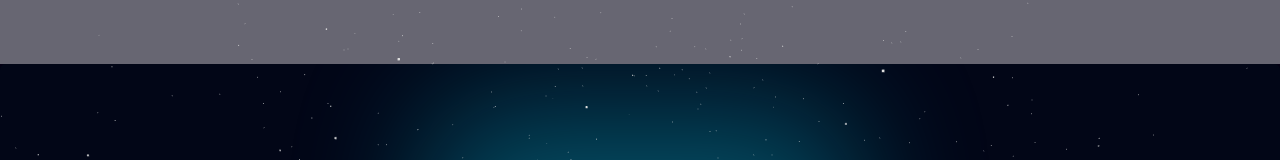
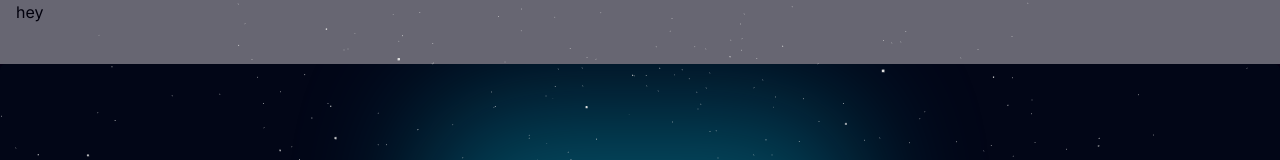
Before and after one commit to sandazzz/my-portfolio, a Next.js app: page / in a window 1280 px wide. Shown: the top 160 px of the page. Built offline with nearby package versions, Linux system fonts and the light colour scheme.

Commit message:
Update Header.tsx

```diff
--- a/components/ui/Header.tsx
+++ b/components/ui/Header.tsx
@@ -1,5 +1,7 @@
 export default function Header(){
     return(
-        <header className="sticky top-0 w-full h-16 px-4 bg-white opacity-40"></header>
+        <header className="sticky top-0 w-full h-16 px-4 bg-white opacity-40">
+            hey
+        </header>
     )
 }
```
